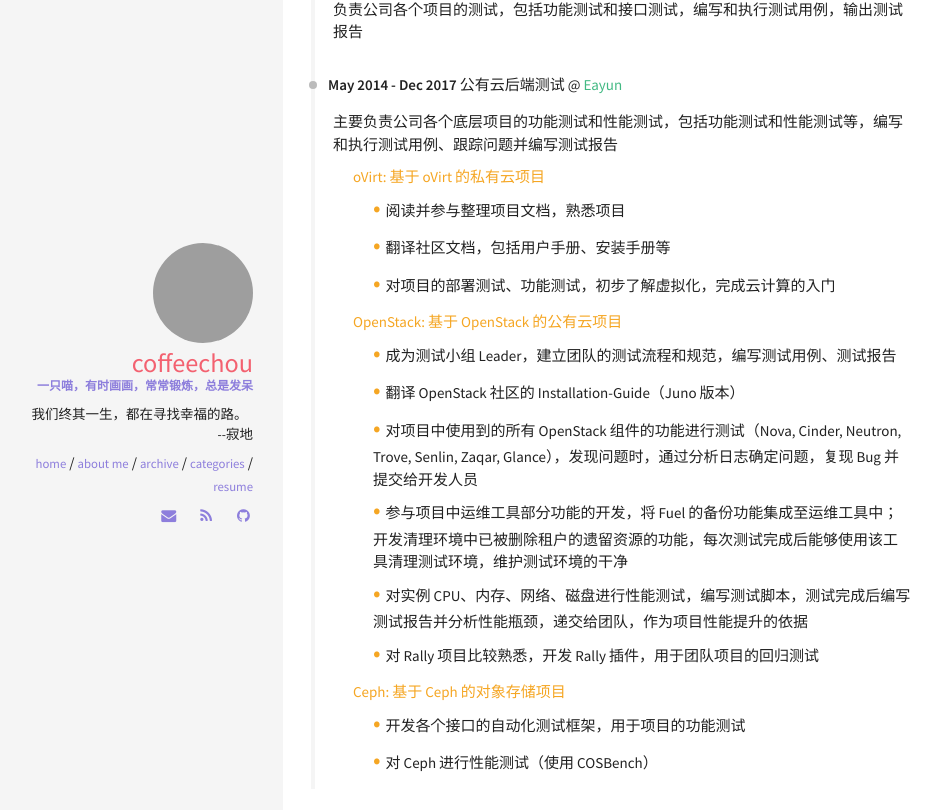
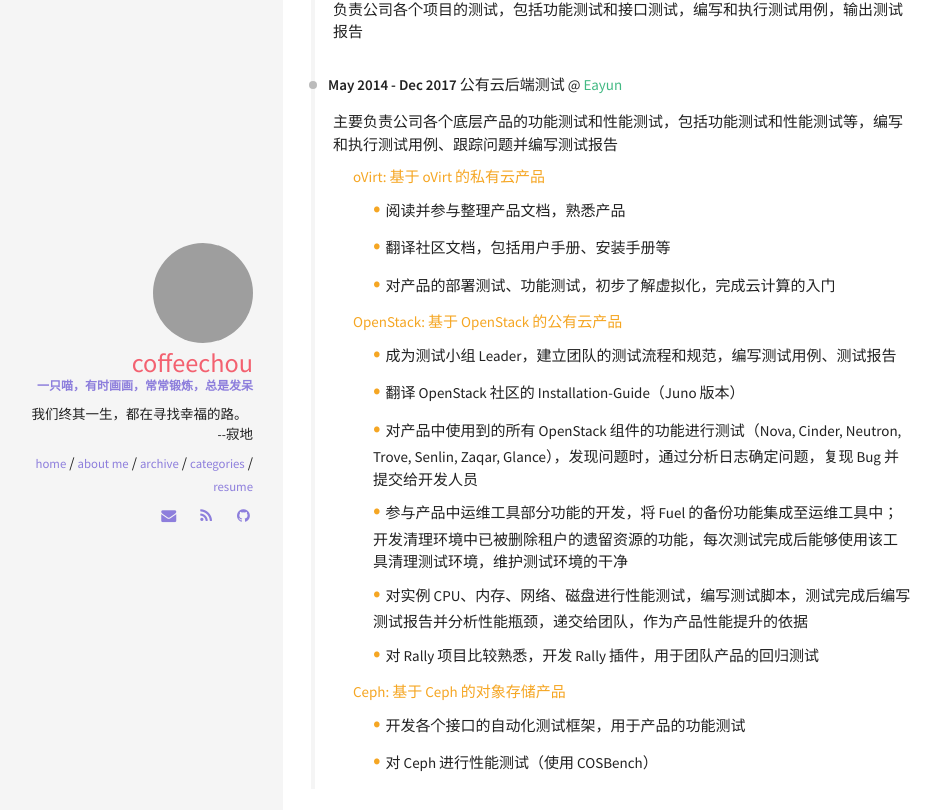
Before and after one commit to CoffeeChou/CoffeeChou.github.io, a Jekyll site: the page built from resume.html, in a window 1280 px wide, cut to the strip 185-1001 px from the top of the page. Shown: the top 810 px of the strip, without its empty margins (37-978 px from the left). Built offline with Jekyll 4.4.1, drawn with Linux system fonts in a browser that asks for light colours; grey boxes are pictures that could not be loaded.

Commit message:
s/项目/产品
Signed-off-by: CoffeeChou <coffee.zyr@gmail.com>

```diff
--- a/_data/index/careers.yml
+++ b/_data/index/careers.yml
@@ -8,31 +8,31 @@
   link: http://eayun.com/
   date: May 2014 - Dec 2017
   job: 公有云后端测试
-  desc: 主要负责公司各个底层项目的功能测试和性能测试，包括功能测试和性能测试等，编写和执行测试用例、跟踪问题并编写测试报告
+  desc: 主要负责公司各个底层产品的功能测试和性能测试，包括功能测试和性能测试等，编写和执行测试用例、跟踪问题并编写测试报告
   projects:
     -
       name: oVirt
       date: May 2014 - Dec 2017
-      info: 基于 oVirt 的私有云项目
+      info: 基于 oVirt 的私有云产品
       details:
-        - 阅读并参与整理项目文档，熟悉项目
+        - 阅读并参与整理产品文档，熟悉产品
         - 翻译社区文档，包括用户手册、安装手册等
-        - 对项目的部署测试、功能测试，初步了解虚拟化，完成云计算的入门
+        - 对产品的部署测试、功能测试，初步了解虚拟化，完成云计算的入门
     -
       name: OpenStack
-      info: 基于 OpenStack 的公有云项目
+      info: 基于 OpenStack 的公有云产品
       date: Jan 2015 - Dec 2017
       details:
         - 成为测试小组 Leader，建立团队的测试流程和规范，编写测试用例、测试报告
         - 翻译 OpenStack 社区的 Installation-Guide（Juno 版本）
-        - 对项目中使用到的所有 OpenStack 组件的功能进行测试（Nova, Cinder, Neutron, Trove, Senlin, Zaqar, Glance），发现问题时，通过分析日志确定问题，复现 Bug 并提交给开发人员
-        - 参与项目中运维工具部分功能的开发，将 Fuel 的备份功能集成至运维工具中；开发清理环境中已被删除租户的遗留资源的功能，每次测试完成后能够使用该工具清理测试环境，维护测试环境的干净
-        - 对实例 CPU、内存、网络、磁盘进行性能测试，编写测试脚本，测试完成后编写测试报告并分析性能瓶颈，递交给团队，作为项目性能提升的依据
-        - 对 Rally 项目比较熟悉，开发 Rally 插件，用于团队项目的回归测试
+        - 对产品中使用到的所有 OpenStack 组件的功能进行测试（Nova, Cinder, Neutron, Trove, Senlin, Zaqar, Glance），发现问题时，通过分析日志确定问题，复现 Bug 并提交给开发人员
+        - 参与产品中运维工具部分功能的开发，将 Fuel 的备份功能集成至运维工具中；开发清理环境中已被删除租户的遗留资源的功能，每次测试完成后能够使用该工具清理测试环境，维护测试环境的干净
+        - 对实例 CPU、内存、网络、磁盘进行性能测试，编写测试脚本，测试完成后编写测试报告并分析性能瓶颈，递交给团队，作为产品性能提升的依据
+        - 对 Rally 项目比较熟悉，开发 Rally 插件，用于团队产品的回归测试
     -
       name: Ceph
-      info: 基于 Ceph 的对象存储项目
+      info: 基于 Ceph 的对象存储产品
       date: Nov 2015 - Dec 2017
       details:
-        - 开发各个接口的自动化测试框架，用于项目的功能测试
+        - 开发各个接口的自动化测试框架，用于产品的功能测试
         - 对 Ceph 进行性能测试（使用 COSBench）
```
